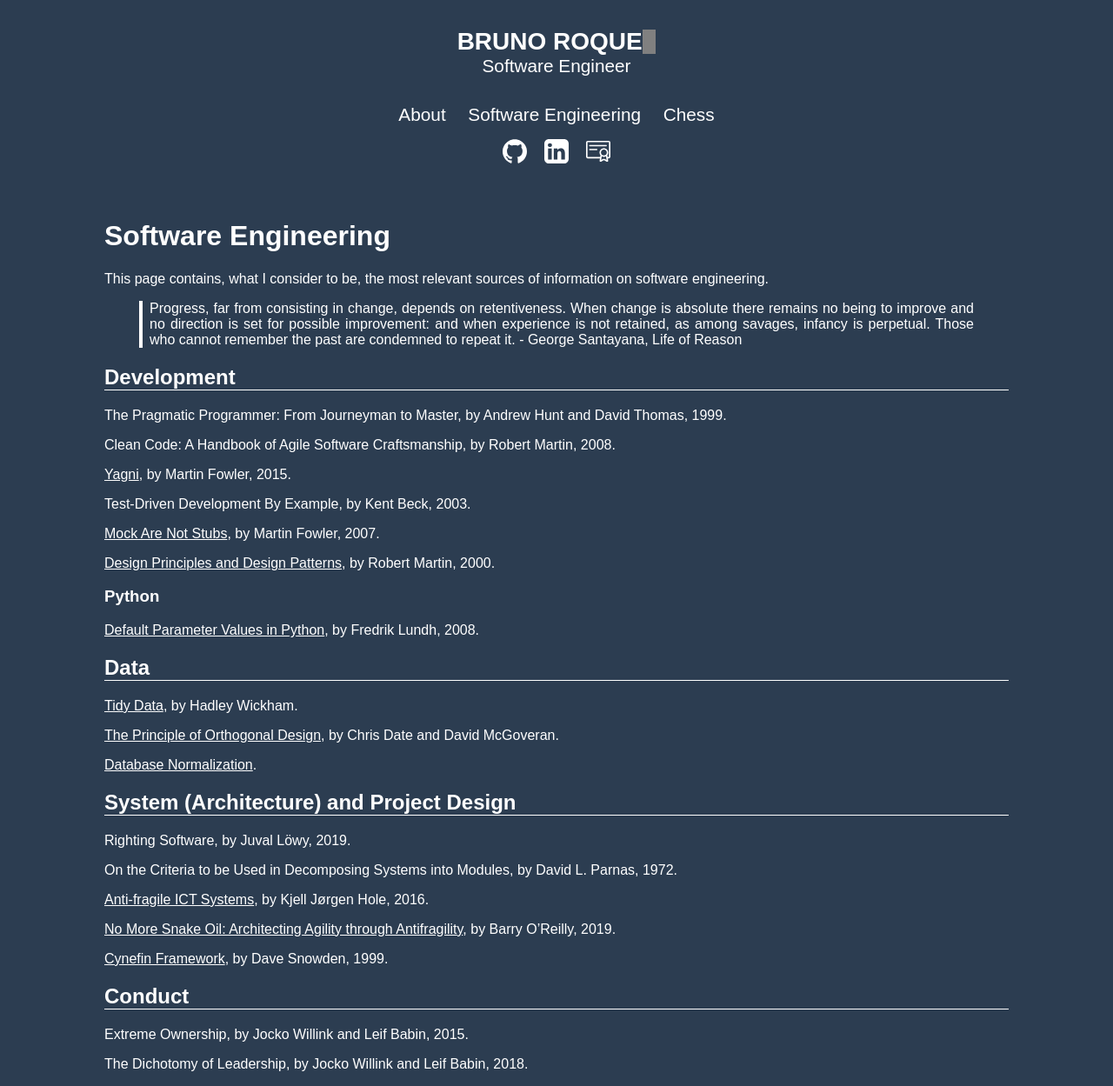
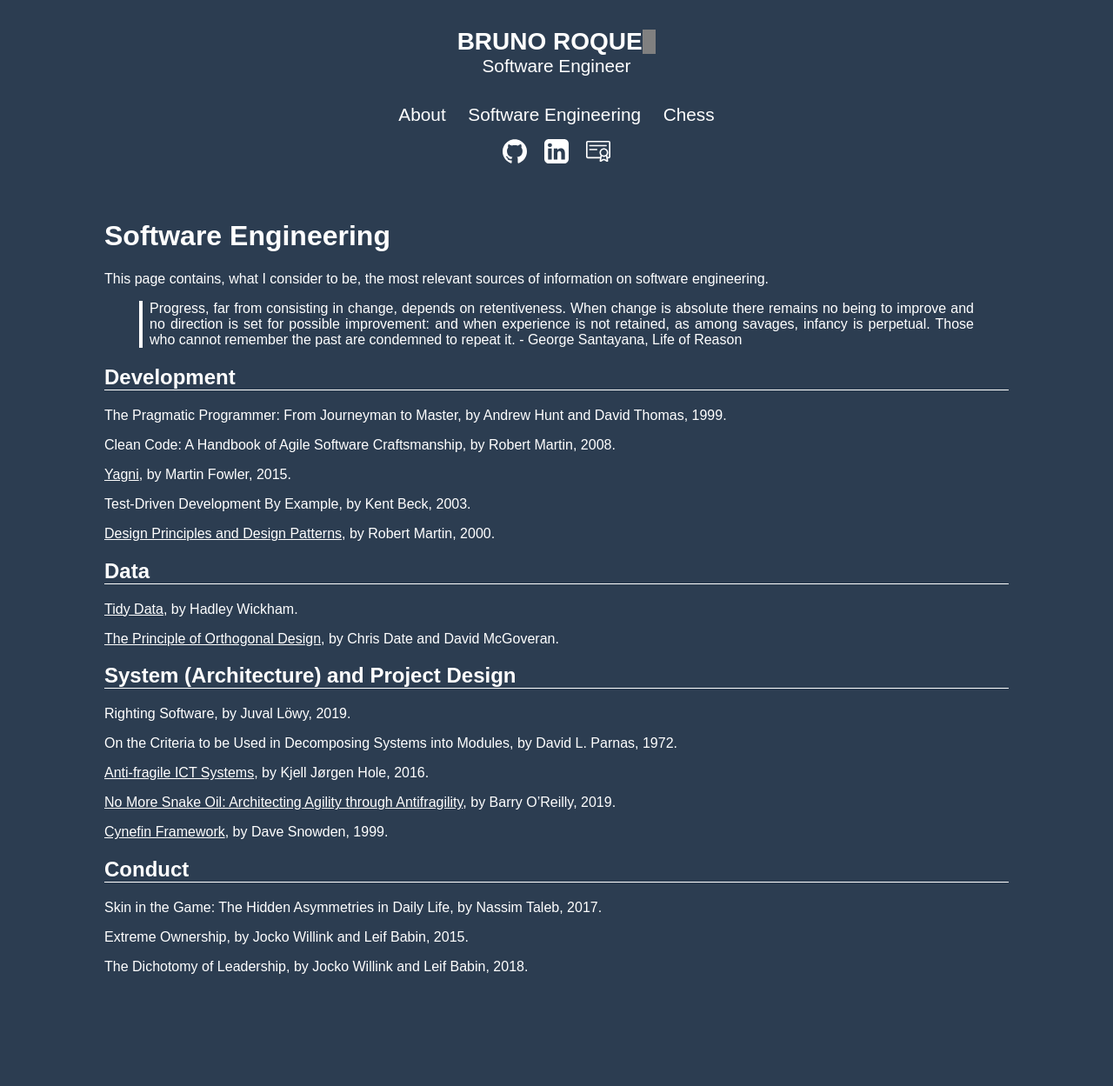
Before and after one commit to brunoroque06/brunoroque06.github.io, a Jekyll site: the page built from _pages/software-engineering.md, in a window 1280 px wide. Shown: the whole page at 87% size. Built offline with Jekyll 4.4.1, drawn with Linux system fonts in a browser that asks for light colours; our own code applies the rules of GitHub Pages for plain Markdown files; after the commit the page ends 1137 px from its top, so only the background shows below that.

Commit message:
Add Skin in the Game

```diff
--- a/_pages/software-engineering.md
+++ b/_pages/software-engineering.md
@@ -19,21 +19,13 @@
 
 Test-Driven Development By Example, by Kent Beck, 2003.
 
-[Mock Are Not Stubs](https://martinfowler.com/articles/mocksArentStubs.html), by Martin Fowler, 2007.
-
 [Design Principles and Design Patterns](https://fi.ort.edu.uy/innovaportal/file/2032/1/design_principles.pdf), by Robert Martin, 2000.
-
-### Python
-
-[Default Parameter Values in Python](http://effbot.org/zone/default-values.htm), by Fredrik Lundh, 2008.
 
 ## Data
 
 [Tidy Data](https://vita.had.co.nz/papers/tidy-data.pdf), by Hadley Wickham.
 
 [The Principle of Orthogonal Design](https://web.archive.org/web/20100224075429/http://www.dbdebunk.com/page/page/622331.htm), by Chris Date and David McGoveran.
-
-[Database Normalization](https://en.wikipedia.org/wiki/Database_normalization#Normal_forms).
 
 ## System (Architecture) and Project Design
 
@@ -49,6 +41,8 @@
 
 ## Conduct
 
+Skin in the Game: The Hidden Asymmetries in Daily Life, by Nassim Taleb, 2017.
+
 Extreme Ownership, by Jocko Willink and Leif Babin, 2015.
 
 The Dichotomy of Leadership, by Jocko Willink and Leif Babin, 2018.
```
